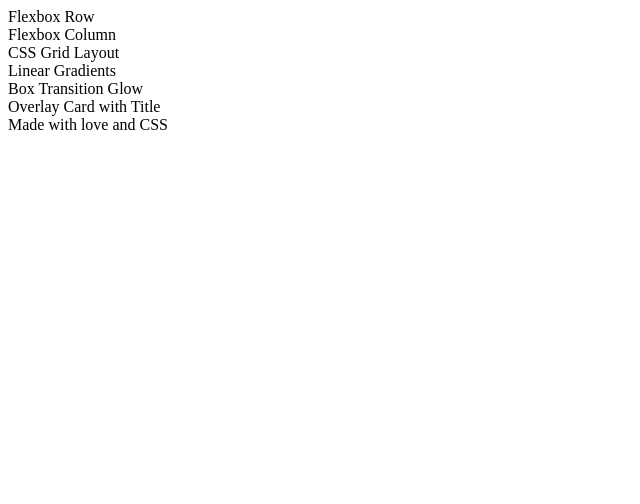
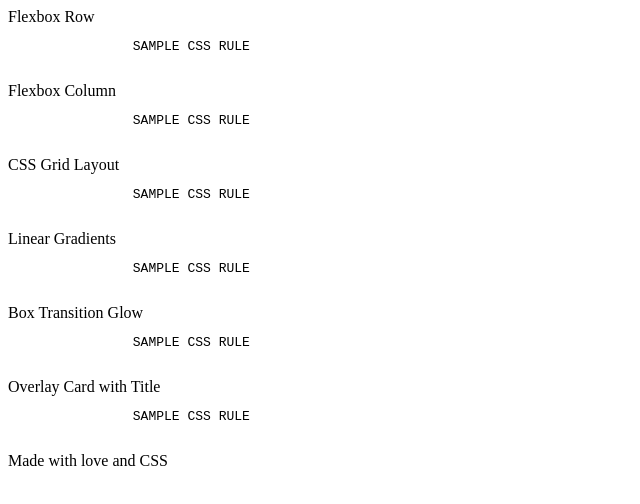
Before and after one commit to themancalledzac/Mini-Project_Snippet_Cheat_Sheet, a plain HTML site: page index.html in a window 1280 px wide. Shown: the whole page, without its empty margins (0-640 px from the left). Drawn offline with Linux system fonts and the light colour scheme.

Commit message:
Basic HTML elements.

```diff
--- a/index.html
+++ b/index.html
@@ -11,12 +11,39 @@
 
     </header>
     <content>
-        <div>Flexbox Row</div>
-        <div>Flexbox Column</div>
-        <div>CSS Grid Layout</div>
-        <div>Linear Gradients</div>
-        <div>Box Transition Glow</div>
-        <div>Overlay Card with Title</div>
+
+        <div>Flexbox Row
+            <pre>
+                SAMPLE CSS RULE
+            </pre>
+        </div>
+
+        <div>Flexbox Column
+            <pre>
+                SAMPLE CSS RULE
+            </pre>
+        </div>
+
+        <div>CSS Grid Layout
+            <pre>
+                SAMPLE CSS RULE
+            </pre>
+        </div>
+        <div>Linear Gradients
+            <pre>
+                SAMPLE CSS RULE
+            </pre>
+        </div>
+        <div>Box Transition Glow
+            <pre>
+                SAMPLE CSS RULE
+            </pre>
+        </div>
+        <div>Overlay Card with Title
+            <pre>
+                SAMPLE CSS RULE
+            </pre>
+        </div>
     </content>
     <footer>Made with love and CSS</footer>
 
```
